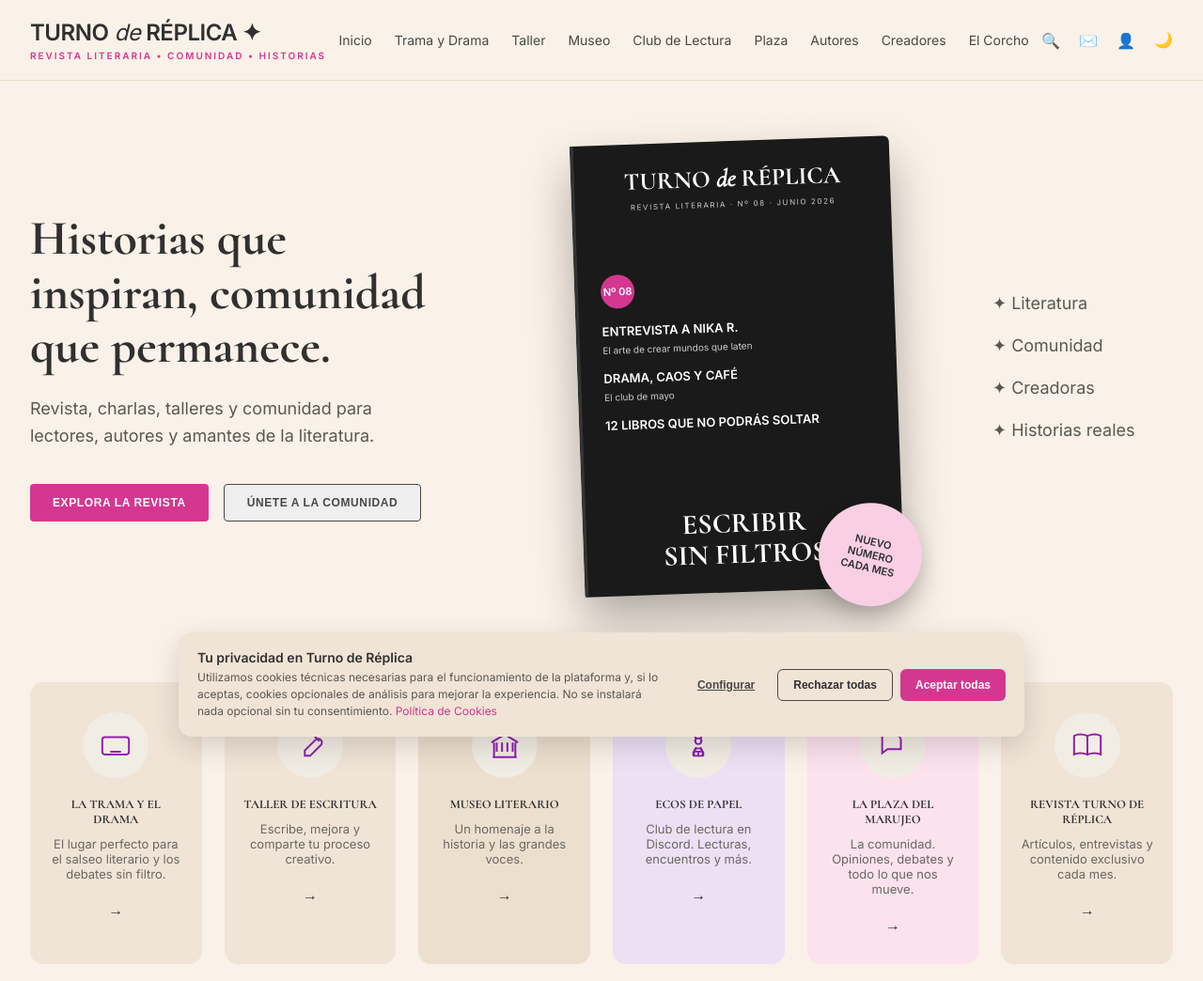
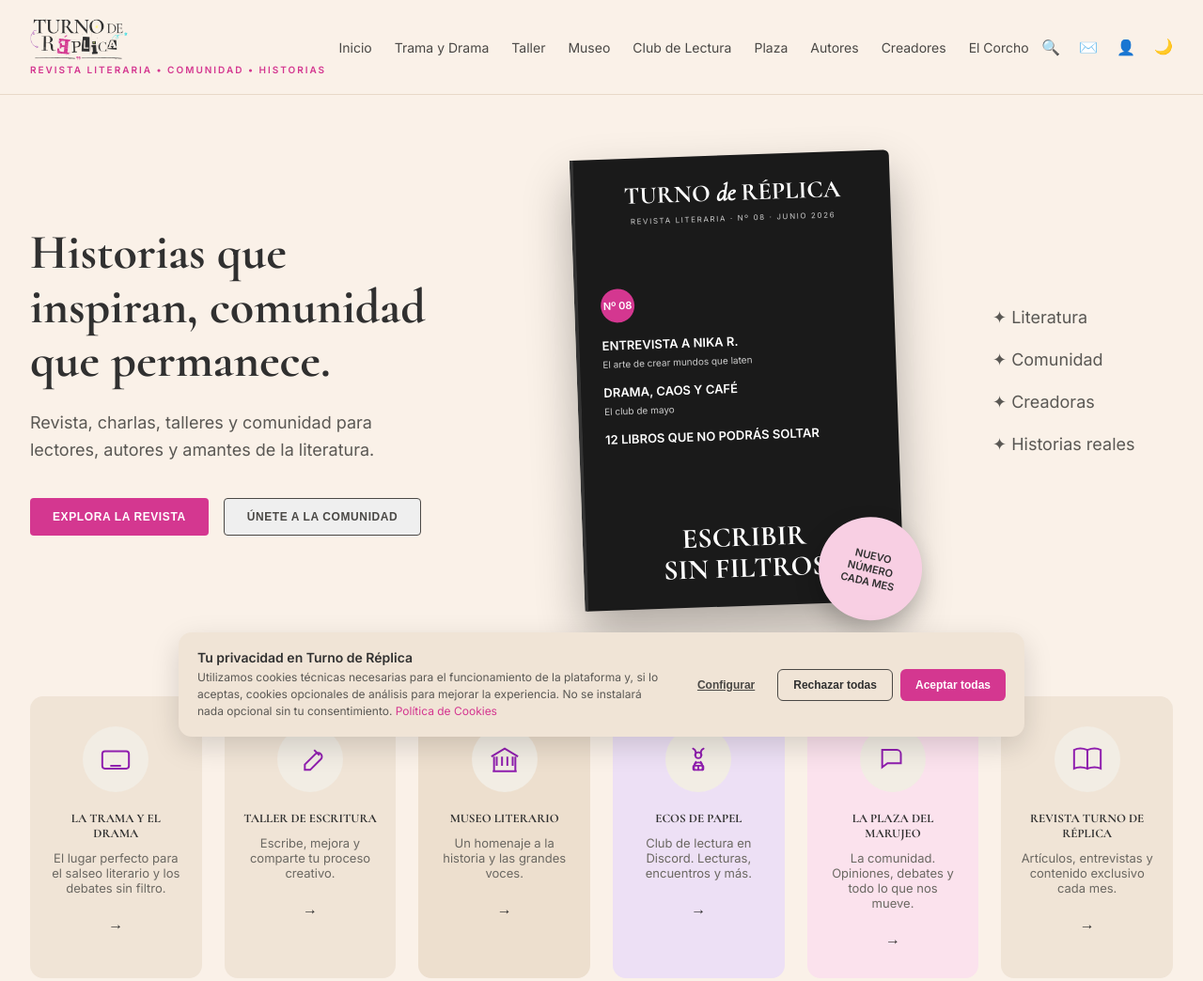
Before and after one commit to nikaR-cyber/turno-de-replica, an Eleventy site: page index.html in a window 1280 px wide. Shown: the top 1044 px of the page at 94% size. Built offline with nearby package versions, Linux system fonts and the light colour scheme; Eleventy itself is replaced by a stand-in of ours; files that its build step writes are made by us from their sources.

Commit message:
Add files via upload

```diff
--- a/home-estilos.css
+++ b/home-estilos.css
@@ -21,6 +21,8 @@
   .logo-block h1{font-size:24px;font-weight:700;letter-spacing:-0.02em;margin:0;display:flex;align-items:center;gap:6px;}
   .logo-block h1 em{font-style:italic;font-weight:400;}
   .logo-block p{font-size:10px;letter-spacing:0.2em;color:var(--accent);text-transform:uppercase;font-weight:600;margin:4px 0 0;}
+  .site-logo{height:44px;width:auto;display:block;margin-bottom:4px;}
+  @media (max-width:900px){ .site-logo{height:36px;} }
   nav{display:flex;gap:24px;font-size:14px;color:var(--ink-mute);flex-wrap:wrap;}
   nav a:hover{color:var(--accent);}
   .icons{display:flex;gap:20px;color:var(--ink-mute);}
--- a/home-tema.js
+++ b/home-tema.js
@@ -12,16 +12,19 @@
     });
 
     function apply(theme) {
+      var logo = document.getElementById('site-logo');
       if (theme === 'dark') {
         root.setAttribute('data-theme', 'dark');
         btn.textContent = '☀️';
         btn.title = 'Cambiar a modo día';
         btn.setAttribute('aria-pressed', 'true');
+        if (logo) logo.src = 'logo-noche.png';
       } else {
         root.removeAttribute('data-theme');
         btn.textContent = '🌙';
         btn.title = 'Cambiar a modo noche';
         btn.setAttribute('aria-pressed', 'false');
+        if (logo) logo.src = 'logo-dia.png';
       }
     }
   })();
--- a/index.html
+++ b/index.html
@@ -14,7 +14,7 @@
 
 <header>
   <div class="logo-block">
-    <h1>TURNO <em>de</em> RÉPLICA ✦</h1>
+    <img src="logo-dia.png" alt="Turno de Réplica" class="site-logo" id="site-logo">
     <p>Revista Literaria • Comunidad • Historias</p>
   </div>
   <nav>
```
Also changed, not shown: aviso-legal.html (+1 -1 lines), cookies.html (+1 -1 lines), ecos-de-papel.html (+1 -1 lines), el-corcho.html (+1 -1 lines), ficha-de-autor.html (+1 -1 lines), ficha-de-creador.html (+1 -1 lines), la-plaza-del-marujeo.html (+1 -1 lines), la-trama-y-el-drama.html (+1 -1 lines), museo-literario.html (+1 -1 lines), privacidad.html (+1 -1 lines), sobre-turno-de-replica.html (+1 -1 lines), taller-de-escritura.html (+1 -1 lines), logo-dia.png (added), logo-noche.png (added), 1 other file.
